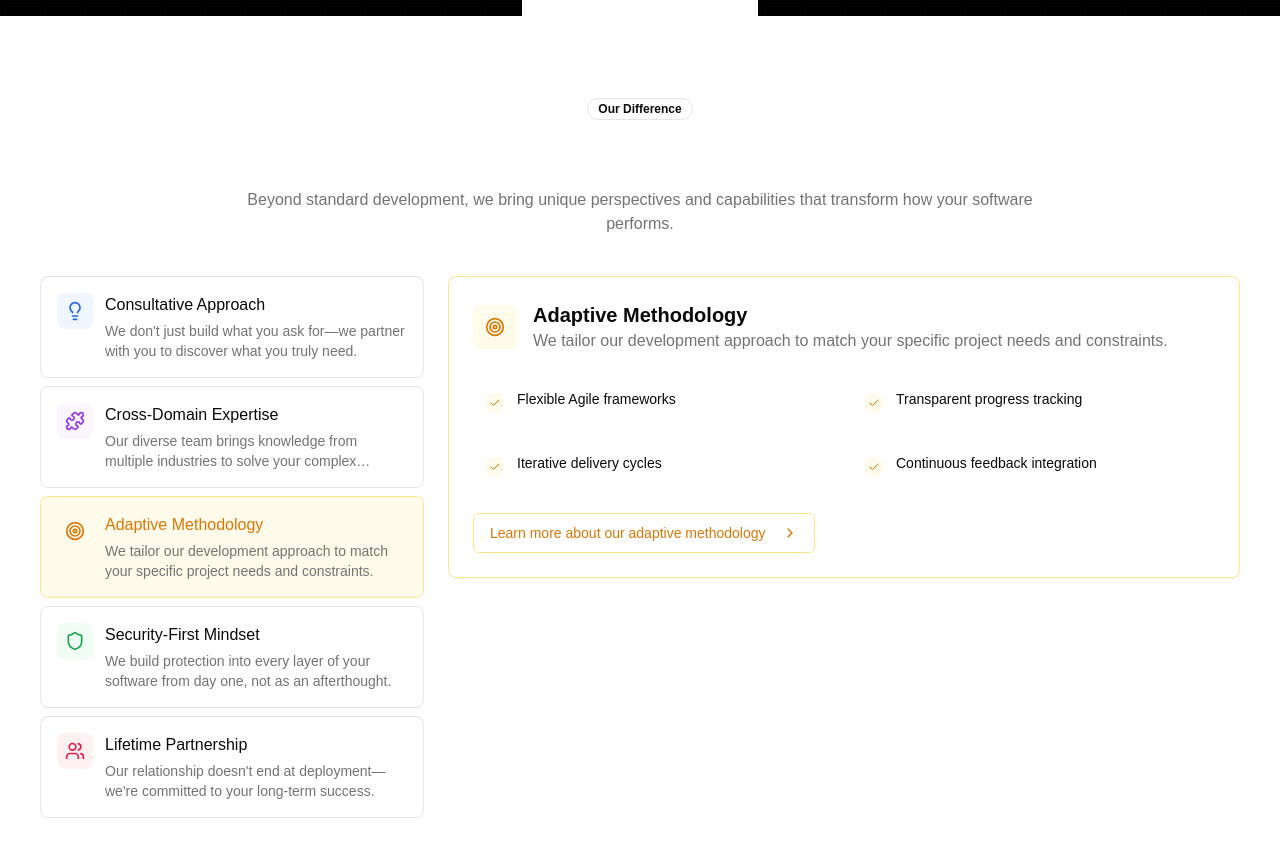
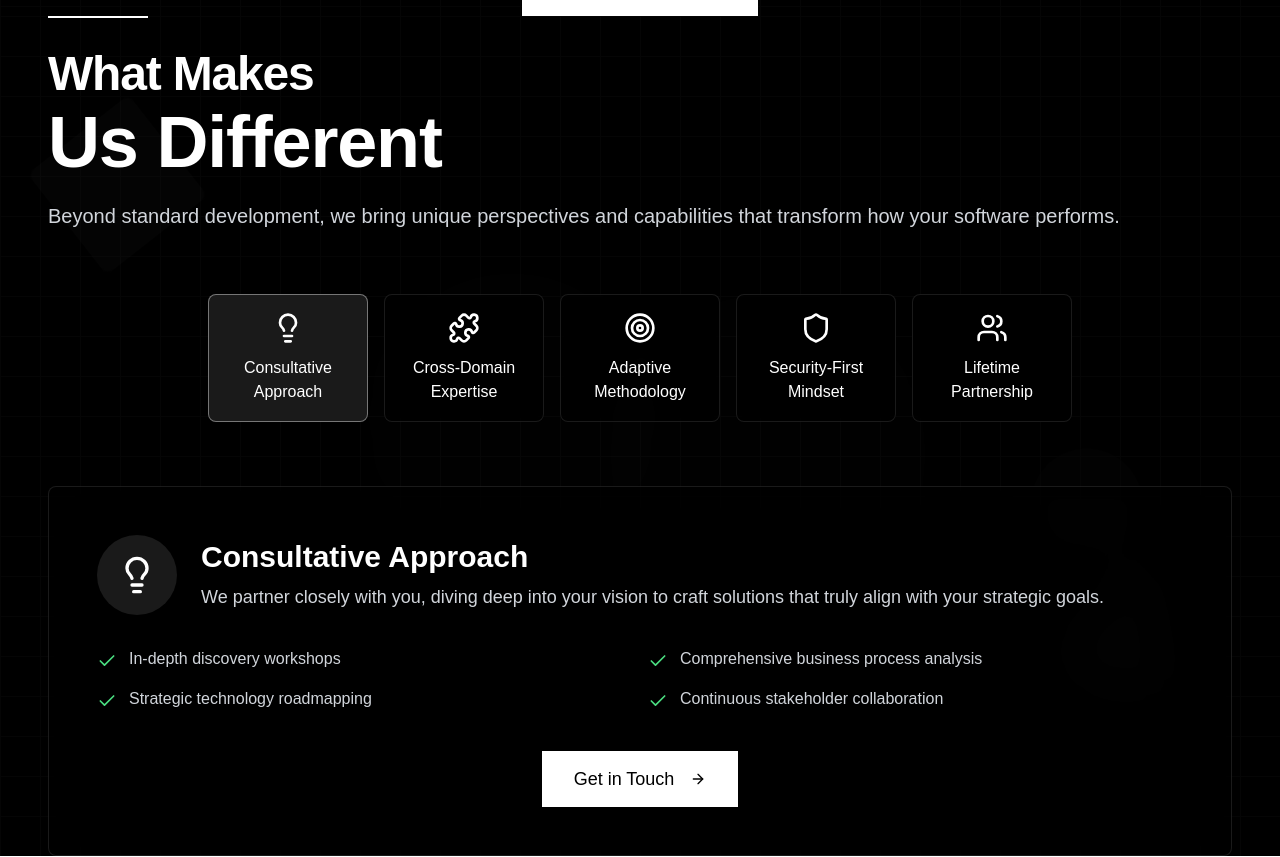
Before and after one commit to muhammadalizkhan/asyncdev.ai, a Next.js app: page / in a window 1280 px wide. Shown: the part 3400-4257 px from the top of the page. Built offline with nearby package versions, Linux system fonts and the light colour scheme.

Commit message:
feat main page development /WIP

```diff
--- a/src/app/components/WhatMakesUsDifferent/WhatMakesUsDifferent.tsx
+++ b/src/app/components/WhatMakesUsDifferent/WhatMakesUsDifferent.tsx
@@ -1,182 +1,222 @@
 "use client"
 
 import { useState } from "react"
-import { Check, ChevronRight, Lightbulb, Puzzle, Shield, Target, Users } from "lucide-react"
-import { Badge } from "@/components/ui/badge"
+import { motion } from "framer-motion"
+import { Check, Lightbulb, Puzzle, Shield, Target, Users, ArrowRight } from "lucide-react"
 import { Button } from "@/components/ui/button"
-import { Card, CardContent } from "@/components/ui/card"
 import { cn } from "@/lib/utils"
 
 const differentiators = [
   {
     id: "approach",
-    icon: <Lightbulb className="h-5 w-5" />,
+    icon: Lightbulb,
     title: "Consultative Approach",
-    description: "We don't just build what you ask for—we partner with you to discover what you truly need.",
+    description:
+      "We partner closely with you, diving deep into your vision to craft solutions that truly align with your strategic goals.",
     points: [
       "In-depth discovery workshops",
-      "Business process analysis",
+      "Comprehensive business process analysis",
       "Strategic technology roadmapping",
       "Continuous stakeholder collaboration",
     ],
-    color: "text-blue-600",
-    bgColor: "bg-blue-50",
-    borderColor: "border-blue-200",
-    lightBg: "bg-blue-500/10",
   },
   {
     id: "expertise",
-    icon: <Puzzle className="h-5 w-5" />,
+    icon: Puzzle,
     title: "Cross-Domain Expertise",
-    description: "Our diverse team brings knowledge from multiple industries to solve your complex challenges.",
+    description:
+      "Our diverse team brings a wealth of knowledge from various industries, enabling us to tackle your most complex challenges with innovative solutions.",
     points: [
       "Full-stack development capabilities",
-      "Domain specialists in finance, healthcare & more",
-      "UX/UI design excellence",
-      "Data science & AI integration",
+      "Specialized domain knowledge (finance, healthcare, retail)",
+      "Exceptional UX/UI design",
+      "Advanced data science & AI integration",
     ],
-    color: "text-purple-600",
-    bgColor: "bg-purple-50",
-    borderColor: "border-purple-200",
-    lightBg: "bg-purple-500/10",
   },
   {
     id: "methodology",
-    icon: <Target className="h-5 w-5" />,
+    icon: Target,
     title: "Adaptive Methodology",
-    description: "We tailor our development approach to match your specific project needs and constraints.",
+    description:
+      "We tailor our proven development methodologies to fit your unique project needs, ensuring flexibility, transparency, and predictable outcomes.",
     points: [
-      "Flexible Agile frameworks",
-      "Transparent progress tracking",
-      "Iterative delivery cycles",
-      "Continuous feedback integration",
+      "Flexible Agile frameworks (Scrum, Kanban)",
+      "Transparent progress tracking & reporting",
+      "Iterative delivery cycles for rapid feedback",
+      "Continuous feedback integration & refinement",
     ],
-    color: "text-amber-600",
-    bgColor: "bg-amber-50",
-    borderColor: "border-amber-200",
-    lightBg: "bg-amber-500/10",
   },
   {
     id: "security",
-    icon: <Shield className="h-5 w-5" />,
+    icon: Shield,
     title: "Security-First Mindset",
-    description: "We build protection into every layer of your software from day one, not as an afterthought.",
+    description:
+      "Security is embedded into every layer of our development process from day one, protecting your assets and ensuring compliance.",
     points: [
-      "Secure development lifecycle",
-      "Regular penetration testing",
-      "Compliance with industry standards",
-      "Proactive vulnerability management",
+      "Secure Software Development Lifecycle (SSDLC)",
+      "Regular penetration testing & vulnerability assessments",
+      "Adherence to industry security standards (GDPR, HIPAA)",
+      "Proactive threat intelligence & management",
     ],
-    color: "text-green-600",
-    bgColor: "bg-green-50",
-    borderColor: "border-green-200",
-    lightBg: "bg-green-500/10",
   },
   {
-    id: "support",
-    icon: <Users className="h-5 w-5" />,
+    id: "partnership",
+    icon: Users,
     title: "Lifetime Partnership",
-    description: "Our relationship doesn't end at deployment—we're committed to your long-term success.",
+    description:
+      "Our commitment extends beyond deployment. We foster long-term relationships, providing ongoing support and strategic guidance for your evolving needs.",
     points: [
-      "Comprehensive knowledge transfer",
-      "Ongoing maintenance & support",
-      "Regular system health checks",
-      "Technology evolution planning",
+      "Comprehensive knowledge transfer & documentation",
+      "Ongoing maintenance & technical support",
+      "Regular system health checks & optimization",
+      "Future-proof technology evolution planning",
     ],
-    color: "text-rose-600",
-    bgColor: "bg-rose-50",
-    borderColor: "border-rose-200",
-    lightBg: "bg-rose-500/10",
   },
 ]
 
 export default function WhatMakesUsDifferent() {
-  const [activeTab, setActiveTab] = useState("methodology")
-  const [hoveredPoint, setHoveredPoint] = useState<string | null>(null)
-
+  const [activeTab, setActiveTab] = useState("approach")
   const activeDiff = differentiators.find((d) => d.id === activeTab) || differentiators[0]
 
   return (
-    <section className="w-full py-12 md:py-20 bg-white">
-      <div className="container px-4 md:px-6">
-        <div className="max-w-[800px] mx-auto mb-10 text-center">
-          <Badge className="mb-3" variant="outline">
-            Our Difference
-          </Badge>
-          <h2 className="text-3xl font-bold tracking-tight sm:text-4xl mb-4">What Makes Us Different</h2>
-          <p className="text-muted-foreground">
+    <section className="relative py-0 overflow-hidden bg-black text-white">
+      {/* Background elements - similar to other sections */}
+      <div className="absolute inset-0">
+        <div className="h-full w-full opacity-[0.02]">
+          <div className="h-full w-full bg-[linear-gradient(to_right,#ffffff_1px,transparent_1px),linear-gradient(to_bottom,#ffffff_1px,transparent_1px)] bg-[size:40px_40px]" />
+        </div>
+        <motion.div
+          className="absolute top-1/4 left-1/4 w-96 h-96 bg-white/5 rounded-full blur-3xl opacity-10"
+          animate={{
+            scale: [1, 1.05, 1],
+            opacity: [0.1, 0.15, 0.1],
+          }}
+          transition={{ duration: 8, repeat: Number.POSITIVE_INFINITY, ease: "easeInOut" }}
+        />
+        <motion.div
+          className="absolute bottom-1/4 right-1/4 w-96 h-96 bg-white/5 rounded-full blur-3xl opacity-10"
+          animate={{
+            scale: [1, 1.05, 1],
+            opacity: [0.1, 0.15, 0.1],
+          }}
+          transition={{ duration: 8, repeat: Number.POSITIVE_INFINITY, ease: "easeInOut", delay: 0.5 }}
+        />
+      </div>
+      <div className="absolute inset-0 pointer-events-none">
+        <motion.div
+          className="absolute top-[10%] left-[5%] w-32 h-32 bg-white/5 rounded-lg rotate-45 backdrop-blur-xl"
+          animate={{
+            y: [0, 30, 0],
+            x: [0, -15, 0],
+            rotate: [45, 55, 45],
+            opacity: [0.15, 0.3, 0.15],
+          }}
+          transition={{ duration: 10, repeat: Number.POSITIVE_INFINITY, ease: "easeInOut" }}
+        />
+        <motion.div
+          className="absolute bottom-[15%] right-[8%] w-36 h-36 bg-white/5 rounded-full backdrop-blur-xl"
+          style={{ clipPath: "polygon(50% 0%, 0% 100%, 100% 100%)" }}
+          animate={{
+            y: [0, -35, 0],
+            x: [0, 20, 0],
+            rotate: [0, 15, 0],
+            opacity: [0.15, 0.3, 0.15],
+          }}
+          transition={{ duration: 12, repeat: Number.POSITIVE_INFINITY, ease: "easeInOut", delay: 1 }}
+        />
+        <motion.div
+          className="absolute top-1/2 right-[10%] w-28 h-28 bg-white/5 rounded-full backdrop-blur-xl"
+          animate={{
+            y: [0, 20, 0],
+            x: [0, -15, 0],
+            opacity: [0.12, 0.25, 0.12],
+          }}
+          transition={{ duration: 9, repeat: Number.POSITIVE_INFINITY, ease: "easeInOut", delay: 0.5 }}
+        />
+      </div>
+
+      <div className="container relative z-10 mx-auto max-w-7xl px-6 sm:px-8 lg:px-12">
+        {/* Header Section */}
+        <motion.div
+          initial={{ opacity: 0, y: 20 }}
+          whileInView={{ opacity: 1, y: 0 }}
+          transition={{ duration: 0.5 }}
+          viewport={{ once: true }}
+          className="flex flex-col items-start mb-12 md:mb-16 max-w-3xl"
+        >
+          <motion.div
+            initial={{ width: 0 }}
+            animate={{ width: "40%" }}
+            transition={{ duration: 0.8, delay: 0.2 }}
+            className="h-[2px] bg-white mb-6 md:mb-8 max-w-[100px]"
+          />
+          <h2 className="text-4xl lg:text-5xl font-bold tracking-tight mb-6">
+            <span className="block">What Makes</span>
+            <span className="block text-5xl sm:text-6xl md:text-7xl font-extrabold mt-2">Us Different</span>
+          </h2>
+          <p className="text-lg md:text-xl text-gray-300 max-w-2xl">
             Beyond standard development, we bring unique perspectives and capabilities that transform how your software
             performs.
           </p>
-        </div>
+        </motion.div>
 
-        <div className="grid md:grid-cols-12 gap-6 max-w-[1200px] mx-auto">
-          {/* Sidebar Navigation */}
-          <div className="md:col-span-5 lg:col-span-4 space-y-2">
-            {differentiators.map((diff) => (
-              <button
+        {/* Differentiator Navigation (Horizontal Tabs) */}
+        <div className="flex flex-wrap justify-center gap-4 mb-12 md:mb-16">
+          {differentiators.map((diff) => {
+            const IconComponent = diff.icon
+            return (
+              <motion.button
                 key={diff.id}
                 onClick={() => setActiveTab(diff.id)}
                 className={cn(
-                  "w-full text-left p-4 rounded-lg border transition-all duration-200",
-                  "hover:bg-muted/50 flex items-start gap-3",
-                  activeTab === diff.id ? `${diff.borderColor} ${diff.bgColor} border` : "border-border",
+                  "flex flex-col items-center justify-center w-40 h-32 p-4 rounded-lg border transition-all duration-200",
+                  "bg-black/50 backdrop-blur-sm hover:border-white/30",
+                  activeTab === diff.id ? "border-white/40 bg-white/10" : "border-white/10",
                 )}
+                initial={{ opacity: 0, scale: 0.9 }}
+                whileInView={{ opacity: 1, scale: 1 }}
+                transition={{ duration: 0.3, delay: 0.1 * differentiators.indexOf(diff) }}
+                viewport={{ once: true }}
               >
-                <div className={cn("rounded-lg p-2 shrink-0", diff.bgColor, diff.color)}>{diff.icon}</div>
-                <div>
-                  <h3 className={cn("font-medium", activeTab === diff.id ? diff.color : "text-foreground")}>
-                    {diff.title}
-                  </h3>
-                  <p className="text-sm text-muted-foreground line-clamp-2 mt-1">{diff.description}</p>
-                </div>
-              </button>
-            ))}
+                <IconComponent className="h-8 w-8 text-white mb-3" />
+                <span className="text-base font-medium text-white text-center">{diff.title}</span>
+              </motion.button>
+            )
+          })}
         </div>
 
-          {/* Content Area */}
-          <div className="md:col-span-7 lg:col-span-8">
-            <Card className={cn("border overflow-hidden", activeDiff.borderColor)}>
-              <CardContent className="p-6">
-                <div className="flex flex-col sm:flex-row sm:items-center gap-4 mb-6">
-                  <div className={cn("rounded-lg p-3 w-fit", activeDiff.bgColor, activeDiff.color)}>
-                    {activeDiff.icon}
+        {/* Active Differentiator Content Area */}
+        <motion.div
+          key={activeDiff.id} // Key for re-animating content on tab change
+          initial={{ opacity: 0, y: 20 }}
+          animate={{ opacity: 1, y: 0 }}
+          transition={{ duration: 0.5 }}
+          className="bg-black/40 backdrop-blur-xl border border-white/10 rounded-lg p-8 md:p-12"
+        >
+          <div className="flex flex-col sm:flex-row sm:items-center gap-6 mb-8">
+            <div className="w-20 h-20 rounded-full bg-white/10 flex items-center justify-center shrink-0">
+              <activeDiff.icon className="w-10 h-10 text-white" />
             </div>
             <div>
-                    <h3 className="text-xl font-semibold">{activeDiff.title}</h3>
-                    <p className="text-muted-foreground">{activeDiff.description}</p>
+              <h3 className="text-3xl font-bold text-white mb-2">{activeDiff.title}</h3>
+              <p className="text-lg text-gray-300">{activeDiff.description}</p>
             </div>
           </div>
-
           <div className="grid sm:grid-cols-2 gap-4 mt-6">
             {activeDiff.points.map((point, idx) => (
-                    <div
-                      key={idx}
-                      onMouseEnter={() => setHoveredPoint(`${activeDiff.id}-${idx}`)}
-                      onMouseLeave={() => setHoveredPoint(null)}
-                      className={cn(
-                        "flex items-start gap-3 p-3 rounded-lg transition-colors",
-                        hoveredPoint === `${activeDiff.id}-${idx}` ? activeDiff.lightBg : "hover:bg-muted/50",
-                      )}
-                    >
-                      <div className={cn("rounded-full p-1 mt-1 shrink-0", activeDiff.bgColor, activeDiff.color)}>
-                        <Check className="h-3 w-3" />
-                      </div>
-                      <span className="text-sm">{point}</span>
+              <div key={idx} className="flex items-start gap-3">
+                <Check className="h-5 w-5 text-green-400 shrink-0 mt-1" />
+                <span className="text-base text-gray-300">{point}</span>
               </div>
             ))}
           </div>
-
-                <div className="mt-6">
-                  <Button variant="outline" className={cn("group", activeDiff.color, activeDiff.borderColor)}>
-                    Learn more about our {activeDiff.title.toLowerCase()}
-                    <ChevronRight className="ml-2 h-4 w-4 transition-transform group-hover:translate-x-1" />
+          <div className="mt-10 flex justify-center">
+            <Button className="bg-white text-black hover:bg-gray-200 rounded-none px-8 py-7 text-lg font-medium group">
+              Get in Touch
+              <ArrowRight className="ml-2 h-5 w-5 transition-transform group-hover:translate-x-1" />
             </Button>
           </div>
-              </CardContent>
-            </Card>
-          </div>
-        </div>
+        </motion.div>
       </div>
     </section>
   )
```
Lines whose indentation alone changed are shown as unchanged.
